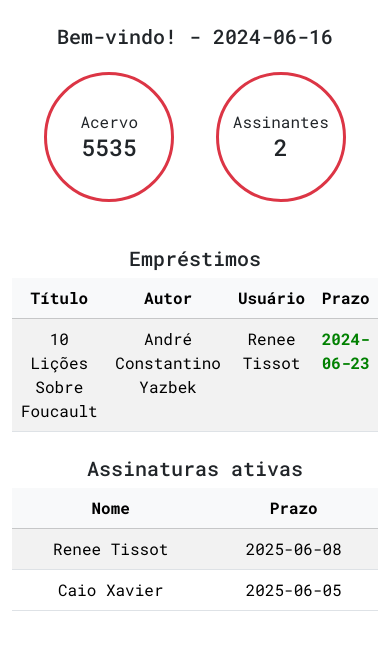
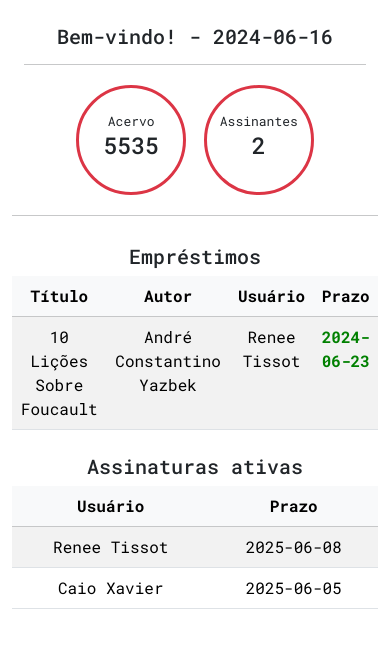
Before and after one commit to CaioXavier89/Urubooks, a Flask app: page / in a window 390 px wide. Shown: the part 77-727 px from the top of the page. Run offline with Flask 3, Linux system fonts and the light colour scheme; a user stored in the database is signed in; data comes from the database, SQL or seed files in the repository; both versions use the stored data as it was after the commit; some libraries are stand-ins or nearby versions.

Commit message:
Mudança de layout para responsividade mobile

```diff
--- a/static/styles.css
+++ b/static/styles.css
@@ -10,9 +10,9 @@ nav .navbar-brand {
 
 .dashboard-info {
     display:inline-block;
-    height: 130px;
-    width: 130px;
-    padding-top:35px;
+    height: 110px;
+    width: 110px;
+    padding-top:20px;
     border-style: solid;
     border-width: 3px;
 }
@@ -40,3 +40,13 @@ nav .navbar-brand {
 #assinatura-container {
     display:none;
 }
+
+.display-desktop {
+    display: none;
+}
+
+@media (min-width: 993px) {
+    .display-desktop {
+        display: table-cell;
+    }
+}
--- a/templates/historico.html
+++ b/templates/historico.html
@@ -6,6 +6,7 @@
 
 {% block main %}
     <h3 class='mb-3'>Histórico</h3>
+    <div class="table-responsive">
         <table class='table table-bordered table-striped' style='text-align:start'>
             <thead class="table-dark">
                 <th>Data</th>
@@ -22,9 +23,9 @@
                         <td>{{ registro.operacao }}</td>
                         {% set nome = registro.nome if registro.nome else "--" %}
                         <td>{{ nome }}</td>
-                    {% set cpf = registro.nome if registro.cpf else "--" %}
+                        {% set cpf = registro.contato_cpf if registro.contato_cpf else "--" %}
                         <td>{{ cpf }}</td>
-                    {% set titulo = registro.nome if registro.titulo else "--" %}
+                        {% set titulo = registro.titulo if registro.titulo else "--" %}
                         <td>{{ titulo }}</td>
                     </tr>
                     {% endfor %}
@@ -33,6 +34,7 @@
             {% endif %}
             </tbody>
         </table>
+    </div>
     <div class="container">
         <div class="row justify-content-md-center align-items-center">
             {% if page_data.atual > 0 %}
--- a/templates/index.html
+++ b/templates/index.html
@@ -7,11 +7,13 @@
 {% block main %}
 <div class="container">
     <h5>Bem-vindo! - {{ hoje }}</h5>
-    <span class="dashboard-info border-danger rounded-circle text-center m-3">Acervo<br><h3>{{ acervo }}</h2></span>
-    <span class="dashboard-info border-danger rounded-circle text-center m-3">Assinantes<br><h3>{{ usuarios }}</h2></span>
+    <hr>
+    <span class="dashboard-info border-danger rounded-circle text-center m-1"><tag style="font-size: small;">Acervo</tag><br><h3>{{ acervo }}</h3></span>
+    <span class="dashboard-info border-danger rounded-circle text-center m-1"><tag style="font-size: small;">Assinantes</tag><br><h3>{{ usuarios }}</h3></span>
 </div>
+<hr>
 <div class="row justify-content-center my-4">
-    <div class="col-xl-auto m-1">
+    <div class="col-xl-auto m-1 table-responsive">
         <h5>Empréstimos</h5>
         <table class="table table-striped">
             <thead class="table-light">
@@ -41,11 +43,11 @@
         </table>
     </div>
     <div class="col-xl-auto m-1">
-        <div>
+        <div class="table-responsive">
             <h5>Assinaturas ativas</h5>
             <table class="table table-striped">
                 <thead class="table-light">
-                    <th>Nome</th>
+                    <th>Usuário</th>
                     <th>Prazo</th>
                 </thead>
                 <tbody>
```
Also changed, not shown: templates/acervo/index.html (+11 -10 lines), templates/usuarios/index.html (+7 -5 lines), urubooks.db. Lines whose indentation alone changed are shown as unchanged.
